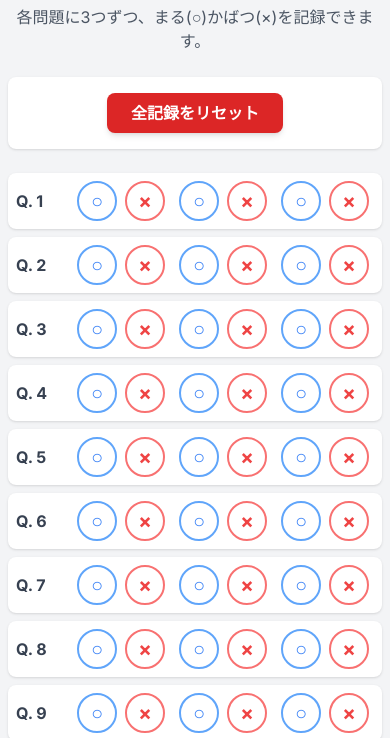
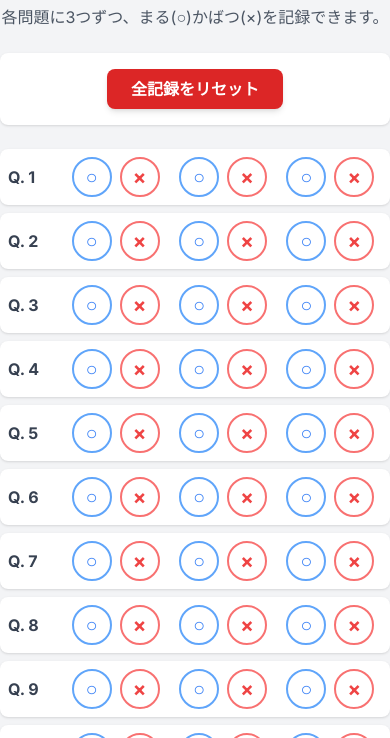
Before and after one commit to oyajun/marubatsu, a plain HTML site: page 3.html in a window 390 px wide. Shown: the part 55-793 px from the top of the page. Drawn offline with nearby package versions, Linux system fonts and the light colour scheme.

Commit message:
Update 3.html

```diff
--- a/3.html
+++ b/3.html
@@ -31,8 +31,8 @@
 </head>
 <body class="bg-gray-100 text-gray-800">
 
-    <!-- ▼▼▼ 変更点1: 左右の余白(padding)を少し減らしました (p-4 -> px-2 py-4) ▼▼▼ -->
-    <div class="container mx-auto px-2 py-4 sm:p-6 lg:p-8 max-w-5xl">
+    <!-- ▼▼▼ 変更点: px-2を削除し、小さい画面での左右の余白を0にしました ▼▼▼ -->
+    <div class="container mx-auto py-4 sm:p-6 lg:p-8 max-w-5xl">
         <!-- ヘッダー -->
         <header class="text-center mb-6">
             <h1 class="text-3xl sm:text-4xl font-bold text-gray-900">150問 まるばつ記録アプリ</h1>
@@ -89,7 +89,6 @@
                 for (let i = 0; i < TOTAL_QUESTIONS; i++) {
                     quizHTML += `
                         <div class="bg-white p-2 sm:p-3 rounded-lg shadow flex items-center" data-question-card="${i}">
-                            <!-- ▼▼▼ 変更点2: 問題番号の幅を詰めました (w-16 -> w-14) ▼▼▼ -->
                             <p class="font-bold text-base text-gray-700 w-14 shrink-0">Q. ${i + 1}</p>
                             <div class="flex-grow grid grid-cols-3 gap-1 sm:gap-2">
                                 <!-- 1セット目 -->
```
